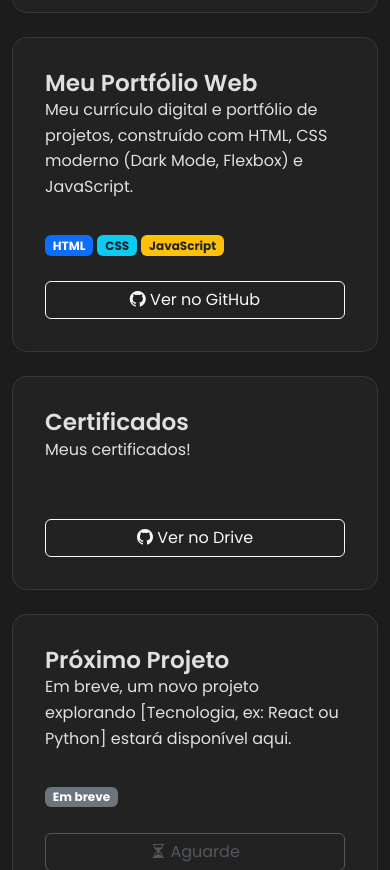
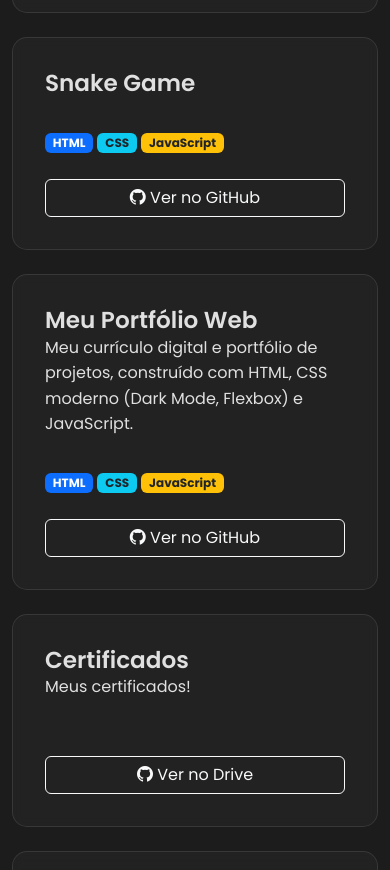
Before and after one commit to joanadominguess/portfolioweb, a plain HTML site: page index.html in a window 390 px wide. Shown: the part 3953-4823 px from the top of the page. Drawn offline with nearby package versions, Linux system fonts and the light colour scheme.

Commit message:
Update index.html

```diff
--- a/index.html
+++ b/index.html
@@ -132,6 +132,21 @@
 
                                         <div class="col-lg-4 col-md-6">
                         <div class="project-card">
+                            <h3 class="card-title">Snake Game</h3>
+                            <p class="card-text"></p>
+                            <div class="card-tags">
+                                <span class="badge bg-primary">HTML</span>
+                                <span class="badge bg-info text-dark">CSS</span>
+                                <span class="badge bg-warning text-dark">JavaScript</span>
+                            </div>
+                            <a href="https://joanadominguess.github.io/snakegame/" target="_blank" class="btn btn-outline-light mt-4">
+                                <i class="bi bi-github"></i> Ver no GitHub
+                            </a>
+                        </div>
+                    </div>
+
+                                        <div class="col-lg-4 col-md-6">
+                        <div class="project-card">
                             <h3 class="card-title">Meu Portfólio Web</h3>
                             <p class="card-text">Meu currículo digital e portfólio de projetos, construído com HTML, CSS moderno (Dark Mode, Flexbox) e JavaScript.</p>
                             <div class="card-tags">
@@ -143,7 +158,7 @@
                                 <i class="bi bi-github"></i> Ver no GitHub
                             </a>
                         </div>
-                    </div>
+                                        </div>
 
                     <div class="col-lg-4 col-md-6">
                         <div class="project-card">
```
